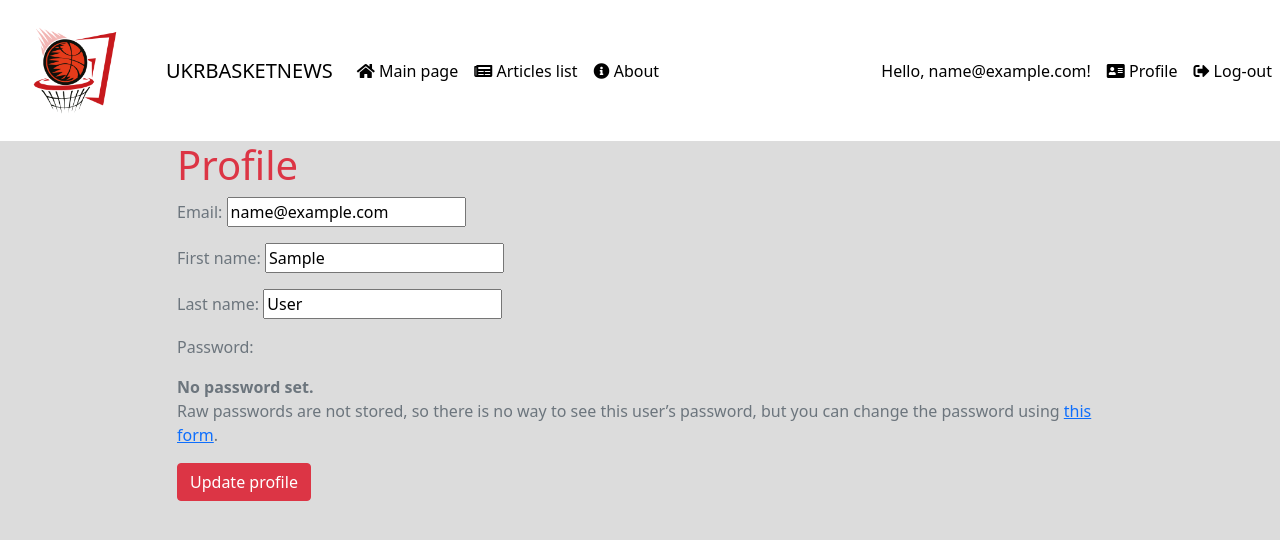
After one commit to MaksymZlobin/Django_project, a Django app: page /profile/ in a window 1280 px wide. The commit adds this page. Shown: the top 540 px of the page. Run offline with Django 3.2, Linux system fonts and the light colour scheme; the visitor is signed in with stand-in values (Sample User, id 1); some libraries are stand-ins or nearby versions.

Commit message:
Profile view created. URL path for profile view added. Profile form created. Profile template created and other templates updated. wip

```diff
--- a/ukrbasketnews/news/forms.py
+++ b/ukrbasketnews/news/forms.py
@@ -1,4 +1,4 @@
-from django.contrib.auth.forms import UserCreationForm
+from django.contrib.auth.forms import UserCreationForm, UserChangeForm
 from django.forms import ModelForm, CharField, Textarea
 from news.models import Article, Comment, User
 
@@ -27,3 +27,9 @@ class RegistrationForm(UserCreationForm):
     class Meta:
         model = User
         fields = ['email']
+
+
+class ProfileForm(UserChangeForm):
+    class Meta:
+        model = User
+        fields = ['email', 'first_name', 'last_name']
--- a/ukrbasketnews/news/templates/base.html
+++ b/ukrbasketnews/news/templates/base.html
@@ -40,7 +40,7 @@
                     </li>
                 {% endif %}
                 <li class="nav-item">
-                    <a class="nav-link text-black" href=""><i class="fas fa-address-card"></i> Profile</a>
+                    <a class="nav-link text-black" href="{% url 'news:profile' %}"><i class="fas fa-address-card"></i> Profile</a>
                 </li>
                 <li class="nav-item">
                     <a class="nav-link text-black" href="{% url 'news:logout' %}"><i class="fas fa-sign-out-alt"></i> Log-out</a>
@@ -64,14 +64,14 @@
     <div class="container">
         <div class="row">
             <div class="col-sm">
-                left
+
             </div>
             <div class="col-10">
                 {% block content %}
                 {% endblock %}
             </div>
             <div class="col-sm">
-                right
+
             </div>
         </div>
     </div>
--- a/ukrbasketnews/news/templates/news/article_edit.html
+++ b/ukrbasketnews/news/templates/news/article_edit.html
@@ -1,4 +1,6 @@
 {% extends 'base.html' %}
+
+{% block title %}Create article{% endblock %}
 
 {% block content %}
     <h1 class="text-danger">New article</h1>
--- a/ukrbasketnews/news/templates/news/main_page.html
+++ b/ukrbasketnews/news/templates/news/main_page.html
@@ -4,7 +4,7 @@
 
 {% block content %}
     <div class="features">
-        <h1 class="text-danger">Another day</h1>
-        <p class="text-dark">Another opportunity</p>
+        <h1 class="text-danger">Main page is under construction, sorry!</h1>
+        <p class="text-dark">Keep calm, mor information coming soon!</p>
     </div>
 {% endblock %}
--- /dev/null
+++ b/ukrbasketnews/news/templates/news/profile.html
@@ -0,0 +1,9 @@
+{% extends "base.html" %}
+{% block title %}Profile{% endblock %}
+{% block content %}
+    <h1 class="text-danger">Profile</h1>
+    <form action="." method="post" class="text-muted">{% csrf_token %}
+            {{ form.as_p }}
+        <button type="submit" class="btn btn-danger">Update profile</button>
+    </form>
+{% endblock %}
--- a/ukrbasketnews/news/templates/news/register.html
+++ b/ukrbasketnews/news/templates/news/register.html
@@ -1,5 +1,5 @@
 {% extends "base.html" %}
-{% block title %}Log-in{% endblock %}
+{% block title %}Registration{% endblock %}
 {% block content %}
     <h1 class="text-danger">Registration</h1>
     <p class="text-dark">Please, use the following form to register</p>
--- a/ukrbasketnews/news/urls.py
+++ b/ukrbasketnews/news/urls.py
@@ -16,4 +16,5 @@ urlpatterns = [
     path('login/', views.UserLoginView.as_view(), name='login'),
     path('logout/', LogoutView.as_view(), name='logout'),
     path('register/', views.RegisterView.as_view(), name='register'),
+    path('profile/', views.ProfileView.as_view(), name='profile'),
 ]
--- a/ukrbasketnews/news/views.py
+++ b/ukrbasketnews/news/views.py
@@ -1,12 +1,11 @@
-from django.contrib.auth import authenticate, login
-from django.contrib.auth.forms import UserCreationForm
+from django.contrib.auth import login
 from django.contrib.auth.views import LoginView
 from django.http import Http404
 from django.shortcuts import redirect
-from django.views.generic import TemplateView, ListView, DetailView
+from django.views.generic import TemplateView, ListView, DetailView, UpdateView
 from django.views.generic.edit import CreateView, FormView
 
-from news.forms import ArticleForm, CommentForm, UserLoginForm, RegistrationForm
+from news.forms import ArticleForm, CommentForm, UserLoginForm, RegistrationForm, ProfileForm
 from news.models import Article, Comment, User
 
 
@@ -79,6 +78,21 @@ class RegisterView(FormView):
             return redirect('news:main')
 
 
+class ProfileView(UpdateView):
+    template_name = 'news/profile.html'
+    form_class = ProfileForm
+    success_url = '/profile/'
+
+    def post(self, request, *args, **kwargs):
+        form = ProfileForm(data=request.POST, instance=request.user)
+        if form.is_valid():
+            form.save()
+            return redirect('news:profile')
+
+    def get_object(self):
+        return self.request.user
+
+
 class UserLoginView(LoginView):
     template_name = 'news/login.html'
 
```
